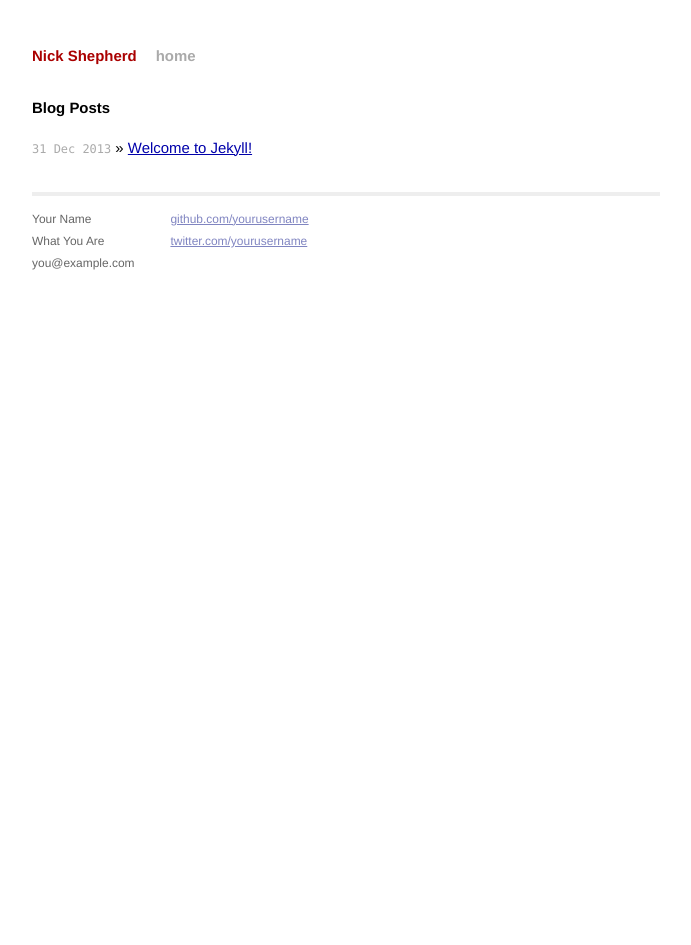
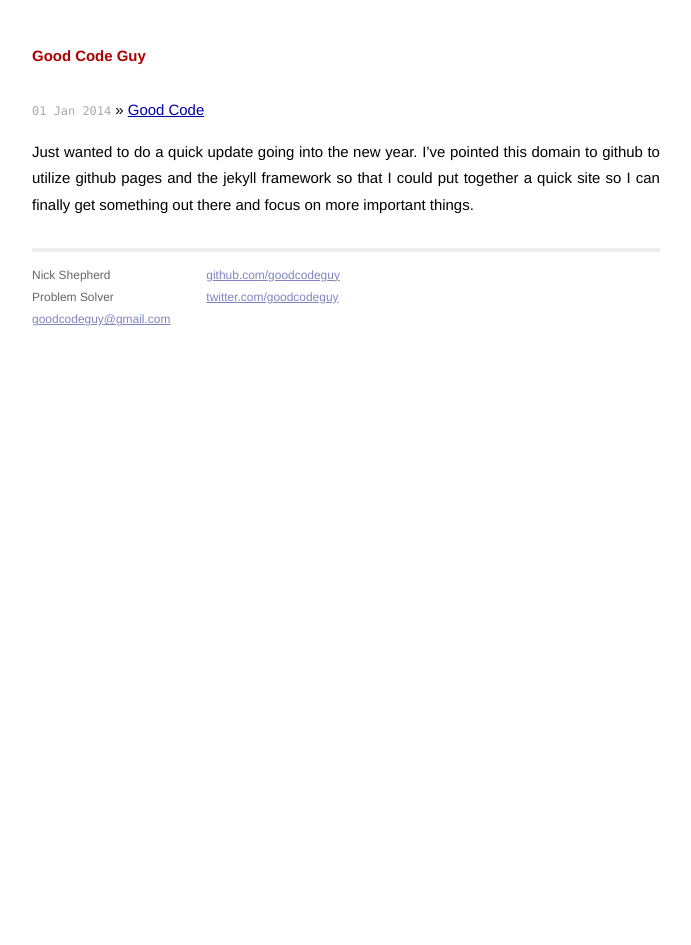
Before and after one commit to goodcodeguy/goodcodeguy.github.io, a Jekyll site: the page built from index.html, in a window 1280 px wide. Shown: the whole page, without its empty margins (294-985 px from the left). Built offline with Jekyll 4.4.1, drawn with Linux system fonts in a browser that asks for light colours; Markdown is read by kramdown in place of the engine named in the settings.

Commit message:
-a
Fixed posts and updated layouts

```diff
--- a/_config.yml
+++ b/_config.yml
@@ -1,3 +1,3 @@
-name: Nick Shepherd
+name: Good Code Guy
 markdown: redcarpet
 pygments: true
--- a/_layouts/default.html
+++ b/_layouts/default.html
@@ -18,7 +18,6 @@
         <div class="site">
           <div class="header">
             <h1 class="title"><a href="/">{{ site.name }}</a></h1>
-            <a class="extra" href="/">home</a>
           </div>
 
           {{ content }}
@@ -26,15 +25,15 @@
           <div class="footer">
             <div class="contact">
               <p>
-                Your Name<br />
-                What You Are<br />
-                you@example.com
+                Nick Shepherd<br />
+                Problem Solver<br />
+                <a href="mailto:goodcodeguy@gmail.com">goodcodeguy@gmail.com</a>
               </p>
             </div>
             <div class="contact">
               <p>
-                <a href="https://github.com/yourusername">github.com/yourusername</a><br />
-                <a href="https://twitter.com/yourusername">twitter.com/yourusername</a><br />
+                <a href="https://github.com/goodcodeguy">github.com/goodcodeguy</a><br />
+                <a href="https://twitter.com/goodcodeguy">twitter.com/goodcodeguy</a><br />
               </p>
             </div>
           </div>
--- a/_posts/2013-12-31-welcome-to-jekyll.markdown
+++ /dev/null
@@ -1,24 +0,0 @@
----
-layout: post
-title:  "Welcome to Jekyll!"
-date:   2013-12-31 16:04:59
-categories: jekyll update
----
-
-You'll find this post in your `_posts` directory - edit this post and re-build (or run with the `-w` switch) to see your changes!
-To add new posts, simply add a file in the `_posts` directory that follows the convention: YYYY-MM-DD-name-of-post.ext.
-
-Jekyll also offers powerful support for code snippets:
-
-{% highlight ruby %}
-def print_hi(name)
-  puts "Hi, #{name}"
-end
-print_hi('Tom')
-#=> prints 'Hi, Tom' to STDOUT.
-{% endhighlight %}
-
-Check out the [Jekyll docs][jekyll] for more info on how to get the most out of Jekyll. File all bugs/feature requests at [Jekyll's GitHub repo][jekyll-gh].
-
-[jekyll-gh]: https://github.com/mojombo/jekyll
-[jekyll]:    http://jekyllrb.com
--- /dev/null
+++ b/_posts/2014-01-01-Good-Code.markdown
@@ -0,0 +1,12 @@
+---
+layout: post
+title:  "Good Code"
+date:   2014-01-01
+categories: news
+---
+
+Just wanted to do a quick update going into the new year.  I've pointed this domain to github to utilize github pages and the jekyll framework so that I could put together a quick site so I can finally get something out there and focus on more important things.
+
+This site is currently using the default jekyll template and I plan to change it, as soon as I get through my laziness when it comes to personal projects. Work has been providing me with great opportunities to do fun and exciting things so hopefully I'll have time in the coming year to post about these and about all the wonderful new things I'm learning along the way.
+
+See you on the flip side!
--- a/index.html
+++ b/index.html
@@ -1,13 +1,15 @@
 ---
 layout: default
-title: Your New Jekyll Site
+title: Good Code, Good Guy
 ---
 
 <div id="home">
-  <h1>Blog Posts</h1>
   <ul class="posts">
     {% for post in site.posts %}
-      <li><span>{{ post.date | date_to_string }}</span> &raquo; <a href="{{ post.url }}">{{ post.title }}</a></li>
+      <li>
+        <span>{{ post.date | date_to_string }}</span> &raquo; <a href="{{ post.url }}">{{ post.title }}</a>
+        <p>{{ post.excerpt }}</p>
+      </li>
     {% endfor %}
   </ul>
 </div>
```
